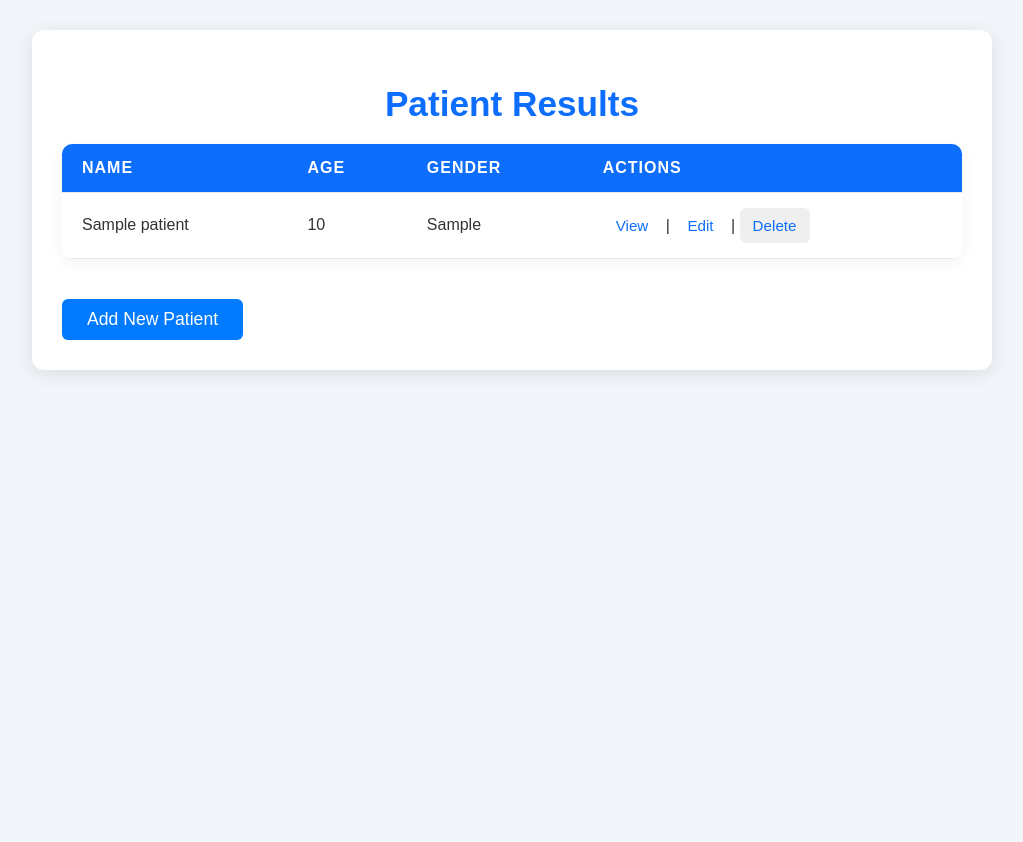
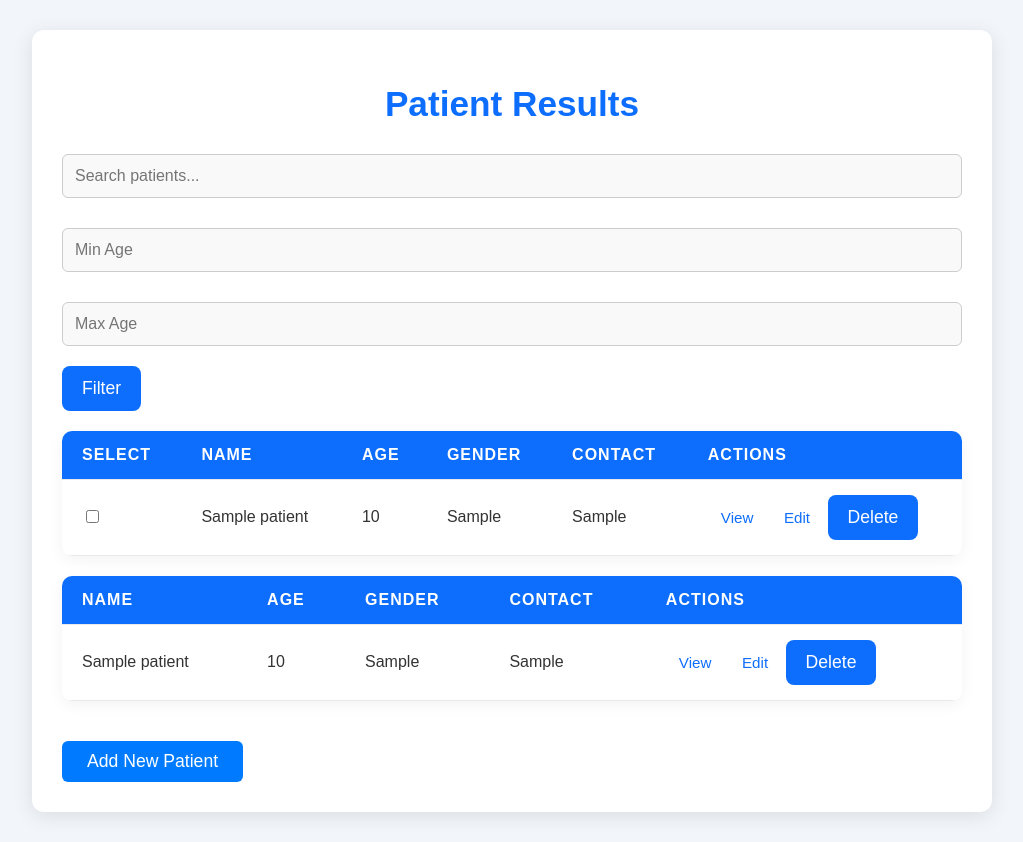
Before and after one commit to Philip-YangWF/LLM_Vertigo_Automated_History_Taking, a Flask app: page /results in a window 1280 px wide. Shown: the whole page, without its empty margins (128-1151 px from the left). Before the commit the page ends 374 px from the top, so only its background shows below. Run offline with Flask 3, Linux system fonts and the light colour scheme; tables that the repository leaves empty hold one stand-in row (values such as "Sample post").

Commit message:
stable_basic_model_v2 added search, filter, mass action functions

```diff
--- a/routes/results.py
+++ b/routes/results.py
@@ -5,8 +5,28 @@ results_bp = Blueprint('results_bp', __name__)
 
 @results_bp.route('/results')
 def show_results():
-    patients = Patient.query.all()
-    return render_template('results.html', patients=patients)
+    search_query = request.args.get('search', '')  # Get the search query from the request
+    filter_age_min = request.args.get('age_min', type=int)
+    filter_age_max = request.args.get('age_max', type=int)
+
+    patients = Patient.query
+
+    if search_query:
+        patients = patients.filter(
+            Patient.name.ilike(f"%{search_query}%") |
+            Patient.contact.ilike(f"%{search_query}%") |
+            Patient.gender.ilike(f"%{search_query}%")
+        )
+
+    if filter_age_min is not None:
+        patients = patients.filter(Patient.age >= filter_age_min)
+
+    if filter_age_max is not None:
+        patients = patients.filter(Patient.age <= filter_age_max)
+
+    patients = patients.all()  # Get the filtered patients
+    return render_template('results.html', patients=patients, search_query=search_query)
+
 
 @results_bp.route('/edit/<int:id>', methods=['GET', 'POST'])
 def edit_patient(id):
@@ -49,3 +69,29 @@ def delete_patient(id):
 def view_patient(id):
     patient = Patient.query.get_or_404(id)
     return render_template('view.html', patient=patient)
+
+
+@results_bp.route('/mass_action', methods=['POST'])
+def mass_action():
+    action = request.form.get('action')
+    selected_ids = request.form.getlist('selected_patients')  # Get selected patient IDs
+
+    if action == 'delete':
+        for patient_id in selected_ids:
+            patient = Patient.query.get(patient_id)
+            if patient:
+                db.session.delete(patient)
+        db.session.commit()
+    elif action == 'tag':
+        tags = request.form.get('tags')  # Get tags from the modal
+        for patient_id in selected_ids:
+            patient = Patient.query.get(patient_id)
+            if patient:
+                # Assuming tags are stored as a string, update your model accordingly
+                if patient.tags:
+                    patient.tags += f", {tags}"  # Append new tags
+                else:
+                    patient.tags = tags  # Set tags
+        db.session.commit()
+
+    return redirect(url_for('results_bp.show_results'))
--- a/static/styles.css
+++ b/static/styles.css
@@ -157,3 +157,14 @@ table td a:hover, table td button:hover {
 .button:hover {
     background-color: #0056b3; /* Darker blue on hover */
 }
+
+.action-box {
+    background-color: #007bff; /* Primary color */
+    color: white;
+    padding: 10px;
+    border-radius: 5px;
+    margin-bottom: 15px;
+    display: flex;
+    justify-content: flex-start;
+    gap: 10px; /* Space between buttons */
+}
--- a/templates/results.html
+++ b/templates/results.html
@@ -7,12 +7,110 @@
 <body>
     <div class="container">
         <h1>Patient Results</h1>
+        <form method="POST" action="{{ url_for('results_bp.mass_action') }}">
+            <input type="text" name="search" placeholder="Search patients..." value="{{ search_query }}">
+            <input type="number" name="age_min" placeholder="Min Age">
+            <input type="number" name="age_max" placeholder="Max Age">
+            <input type="submit" value="Filter">
+
+            <!-- Temporary Action Box -->
+            <div id="action-box" style="display: none;" class="action-box">
+                <button type="submit" name="action" value="delete">Delete Selected</button>
+                <button type="button" onclick="openTagModal()">Tag Selected</button>
+            </div>
+
+            <table>
+                <thead>
+                    <tr>
+                        <th>Select</th>
+                        <th>Name</th>
+                        <th>Age</th>
+                        <th>Gender</th>
+                        <th>Contact</th>
+                        <th>Actions</th>
+                    </tr>
+                </thead>
+                <tbody>
+                    {% for patient in patients %}
+                    <tr>
+                        <td><input type="checkbox" name="selected_patients" value="{{ patient.id }}" onchange="toggleActionBox()"></td>
+                        <td>{{ patient.name }}</td>
+                        <td>{{ patient.age }}</td>
+                        <td>{{ patient.gender }}</td>
+                        <td>{{ patient.contact }}</td>
+                        <td>
+                            <a href="{{ url_for('results_bp.view_patient', id=patient.id) }}">View</a>
+                            <a href="{{ url_for('results_bp.edit_patient', id=patient.id) }}">Edit</a>
+                            <form action="{{ url_for('results_bp.delete_patient', id=patient.id) }}" method="POST" style="display:inline;">
+                                <input type="submit" value="Delete" onclick="return confirm('Are you sure you want to delete this patient?');">
+                            </form>
+                        </td>
+                    </tr>
+                    {% endfor %}
+                </tbody>
+            </table>
+        </form>
+
+        <!-- JavaScript to handle showing the action box -->
+        <script>
+            function toggleActionBox() {
+                const checkboxes = document.querySelectorAll('input[name="selected_patients"]');
+                const actionBox = document.getElementById('action-box');
+                const anyChecked = Array.from(checkboxes).some(checkbox => checkbox.checked);
+                actionBox.style.display = anyChecked ? 'block' : 'none';
+            }
+
+            function openTagModal() {
+                const modal = document.getElementById('tagModal');
+                modal.style.display = 'block';
+            }
+
+            function closeTagModal() {
+                const modal = document.getElementById('tagModal');
+                modal.style.display = 'none';
+            }
+        </script>
+
+        <!-- Tagging Modal -->
+        <div id="tagModal" class="modal">
+            <div class="modal-content">
+                <span class="close" onclick="closeTagModal()">&times;</span>
+                <h2>Tag Selected Patients</h2>
+                <input type="text" id="tags" placeholder="Enter tags (comma-separated)">
+                <button type="button" onclick="submitTags()">Submit Tags</button>
+            </div>
+        </div>
+
+        <style>
+            .modal {
+                display: none;
+                position: fixed;
+                z-index: 1;
+                left: 0;
+                top: 0;
+                width: 100%;
+                height: 100%;
+                overflow: auto;
+                background-color: rgb(0,0,0);
+                background-color: rgba(0,0,0,0.4);
+                padding-top: 60px;
+            }
+            .modal-content {
+                background-color: #fefefe;
+                margin: 5% auto;
+                padding: 20px;
+                border: 1px solid #888;
+                width: 80%;
+            }
+        </style>
+
         <table>
             <thead>
                 <tr>
                     <th>Name</th>
                     <th>Age</th>
                     <th>Gender</th>
+                    <th>Contact</th>
                     <th>Actions</th>
                 </tr>
             </thead>
@@ -22,11 +120,12 @@
                     <td>{{ patient.name }}</td>
                     <td>{{ patient.age }}</td>
                     <td>{{ patient.gender }}</td>
+                    <td>{{ patient.contact }}</td>
                     <td>
-                        <a href="{{ url_for('results_bp.view_patient', id=patient.id) }}">View</a> |
-                        <a href="{{ url_for('results_bp.edit_patient', id=patient.id) }}">Edit</a> |
+                        <a href="{{ url_for('results_bp.view_patient', id=patient.id) }}">View</a>
+                        <a href="{{ url_for('results_bp.edit_patient', id=patient.id) }}">Edit</a>
                         <form action="{{ url_for('results_bp.delete_patient', id=patient.id) }}" method="POST" style="display:inline;">
-                            <button type="submit">Delete</button>
+                            <input type="submit" value="Delete" onclick="return confirm('Are you sure you want to delete this patient?');">
                         </form>
                     </td>
                 </tr>
@@ -34,6 +133,7 @@
             </tbody>
         </table>
 
+
         <a href="{{ url_for('screening_bp.screening') }}" class="button">Add New Patient</a>
 
     </div>
```
Also changed, not shown: generate_samples.py (added, +54 -0 lines).
